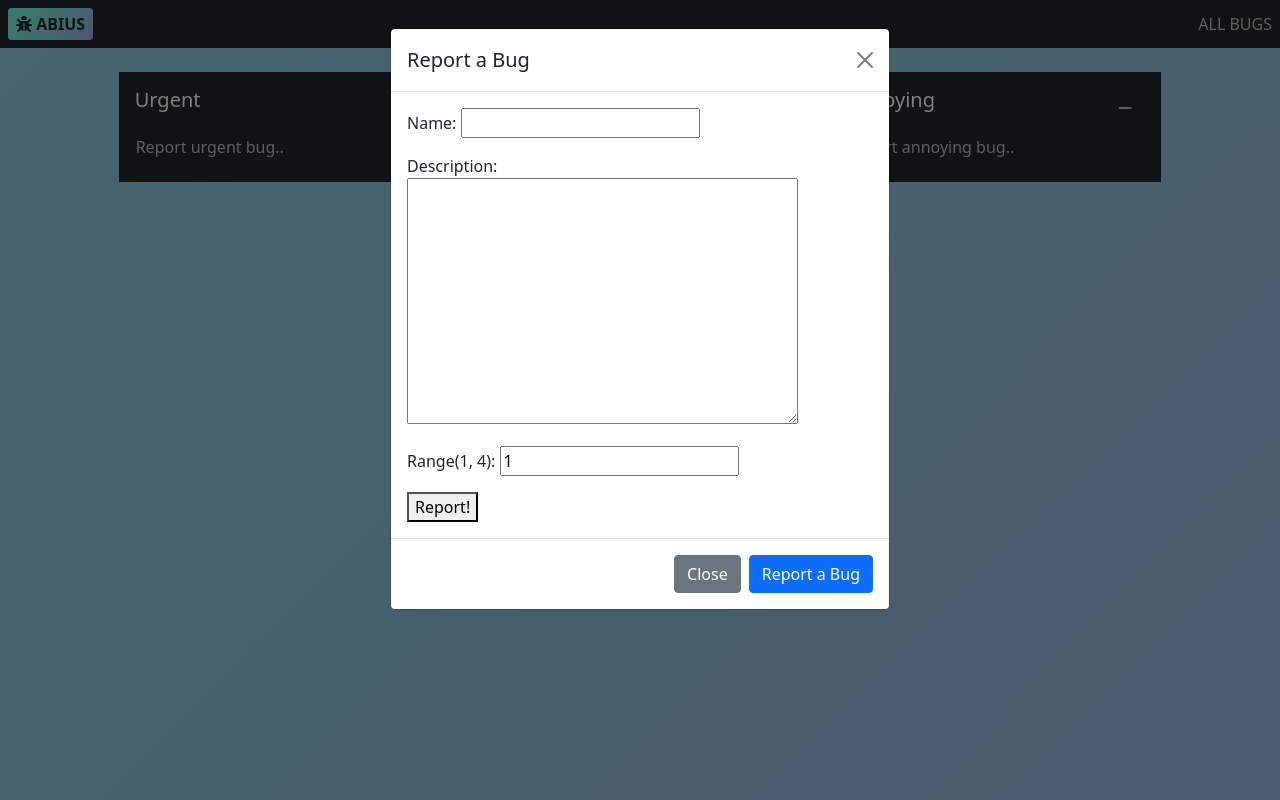
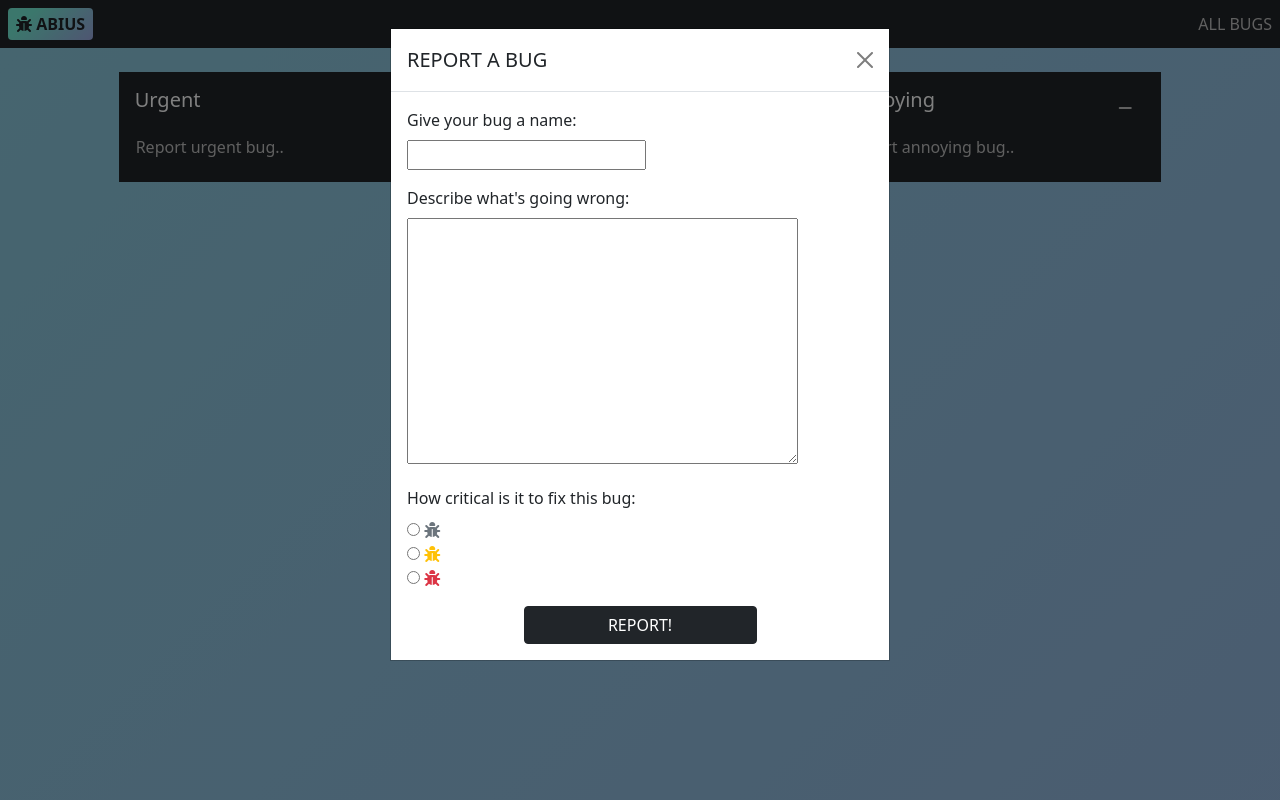
Before and after one commit to devmegan/abius, a Django app: page /bugs/ in a window 1280 px wide, after a click on "Report urgent bug..". Run offline with Django 3.2, Linux system fonts and the light colour scheme; data that the repository does not hold is empty; some libraries are stand-ins or nearby versions.

Commit message:
rendering out report bug form

```diff
--- a/bugs/templates/bugs/bugs.html
+++ b/bugs/templates/bugs/bugs.html
@@ -4,21 +4,37 @@
 <!-- Report A Bug Modal -->
 <div class="modal fade" id="reportBugModal" tabindex="-1" aria-labelledby="Modal to Report a New Bug" aria-hidden="true">
   <div class="modal-dialog">
-    <div class="modal-content">
+    <div class="modal-content rounded-0">
       <div class="modal-header">
-        <h5 class="modal-title" id="exampleModalLabel">Report a Bug</h5>
+        <h5 class="modal-title text-uppercase">Report a Bug</h5>
         <button type="button" class="btn-close" data-bs-dismiss="modal" aria-label="Close"></button>
       </div>
       <div class="modal-body">
         <form method="POST">
             {% csrf_token %}
-            {{ add_bug_form.as_p }}
-            <button type="submit">Report!</button>
+            <div class="form-group">
+                <div class="mb-3">
+                    <label class="form-label d-block" for="{{ add_bug_form.name.id_for_label }}">Give your bug a name:</label>
+                    {{ add_bug_form.name }}
+                </div>
+                <div class="mb-3">
+                    <label class="form-label d-block" for="{{ add_bug_form.description.id_for_label }}">Describe what's going wrong:</label>
+                    {{ add_bug_form.description }}
+                </div>
+                <div class="mb-3">
+                    <label class="form-label d-block" for="{{ add_bug_form.urgency.id_for_label }}">How critical is it to fix this bug:</label>
+                    <input type="radio" id="id_urgency_1" name="urgency" value="1">
+                <label for="male"><i class="fas fa-bug text-muted"></i></label><br>
+                <input type="radio" id="id_urgency_2" name="urgency" value="2">
+                <label for="female"><i class="fas fa-bug text-warning"></i></label><br>
+                <input type="radio" id="id_urgency_3" name="urgency" value="3">
+                <label for="other"><i class="fas fa-bug text-danger"></i></label>
+                </div>
+            </div>
+            <div class="text-center">
+                <button class="w-50 btn btn-dark text-uppercase text-white" type="submit">Report!</button>
+            </div>
         </form>
-      </div>
-      <div class="modal-footer">
-        <button type="button" class="btn btn-secondary" data-bs-dismiss="modal">Close</button>
-        <button type="button" class="btn btn-primary">Report a Bug</button>
       </div>
     </div>
   </div>
```
